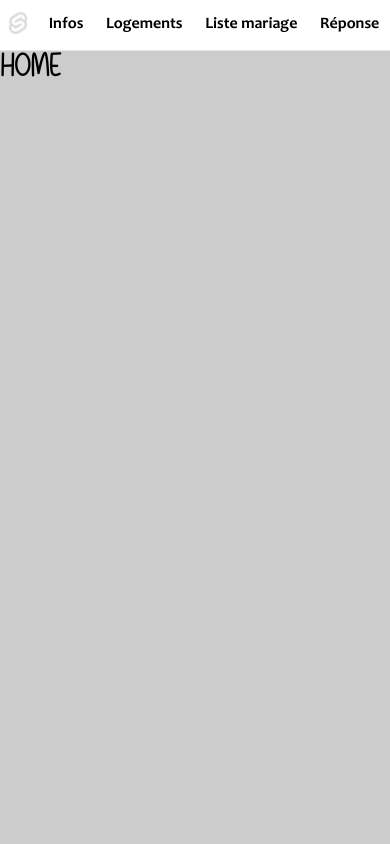
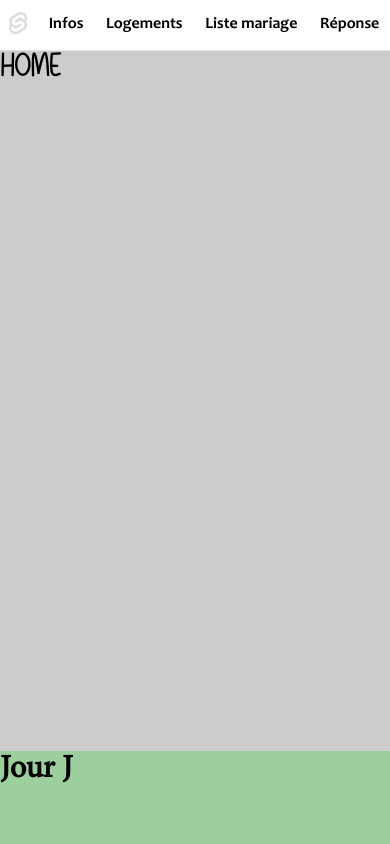
Before and after one commit to corentingiraud/mariage-rems-moms, a SvelteKit app: page / in a window 390 px wide. Shown: the top 844 px of the page. Built offline with nearby package versions, Linux system fonts and the light colour scheme.

Commit message:
Fix mobile keyboard jump using non relative page height

```diff
--- a/src/routes/style.scss
+++ b/src/routes/style.scss
@@ -7,5 +7,5 @@ h1, h2, h3, h4, h5, h6 {
 }
 
 .page {
-  height: calc(100vh - 50px);
+  height: 700px;
 }
```
